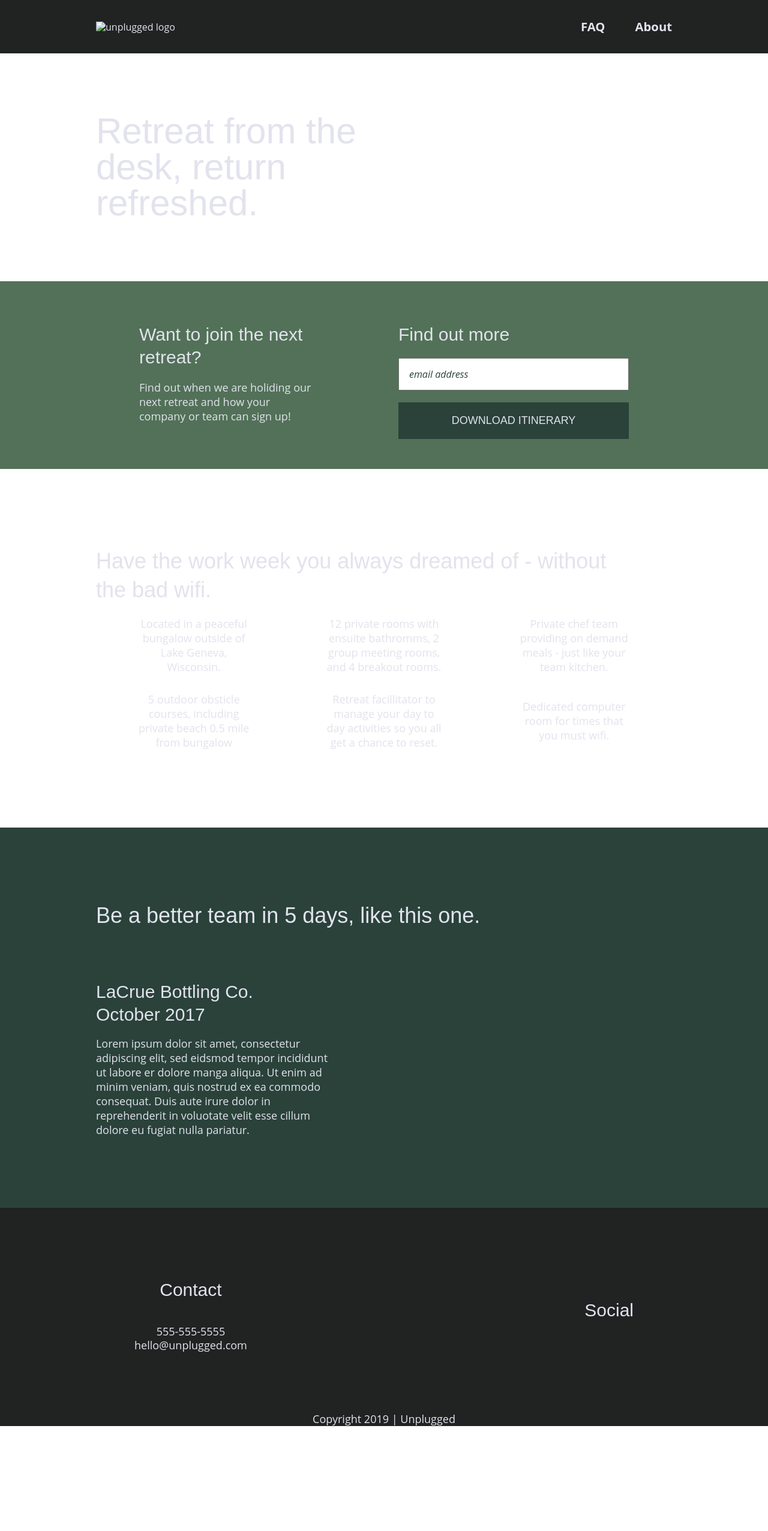
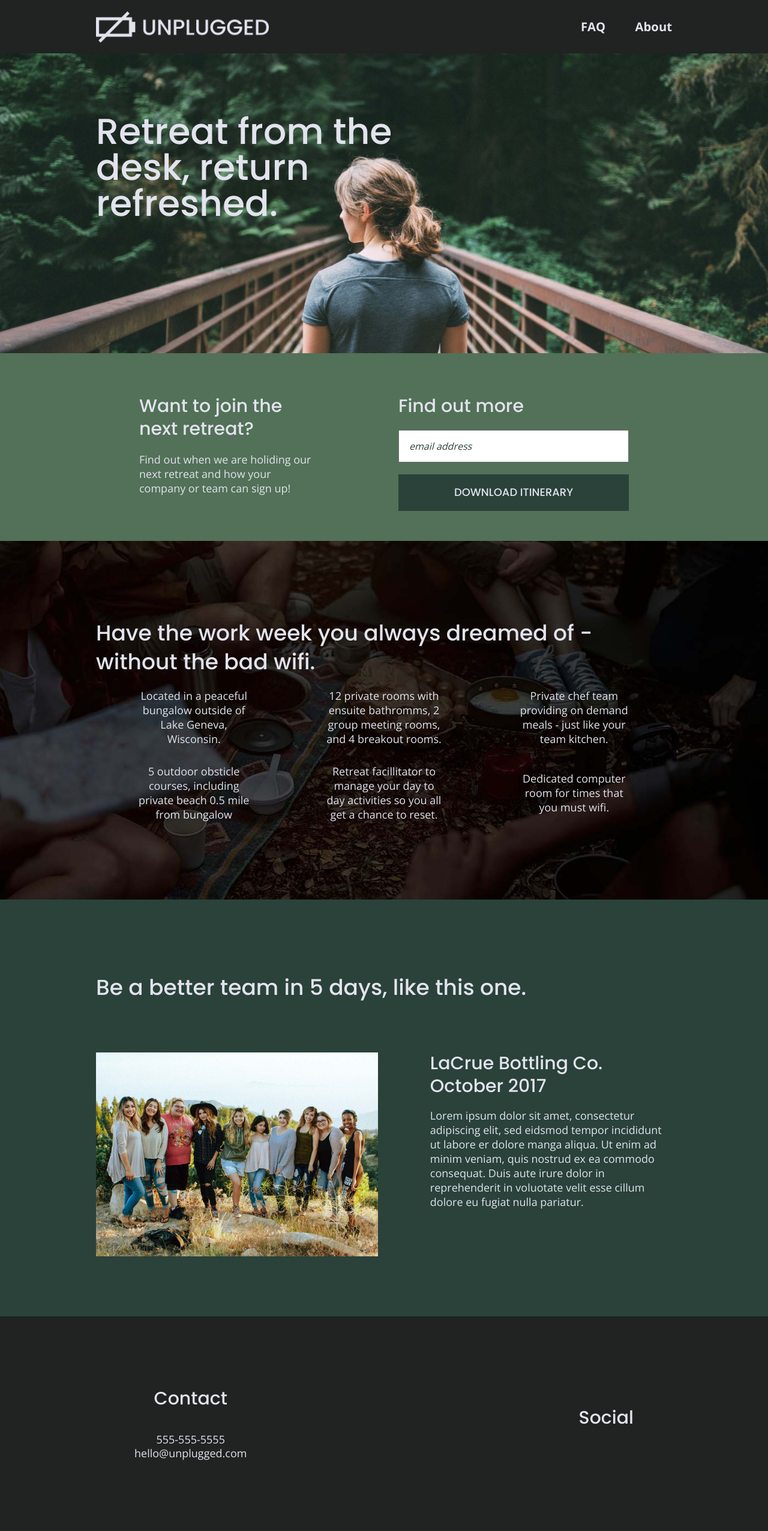
Before and after one commit to JonnyGorm/206-unplugged, a website built with Parcel: page index.html in a window 1280 px wide. Shown: the top 2553 px of the page at 60% size. Before the commit the page ends 2378 px from the top, so only its background shows below. Built offline with nearby package versions, Linux system fonts and the light colour scheme.

Commit message:
Images addded to site fixded new page error

```diff
--- a/css/main.css
+++ b/css/main.css
@@ -134,11 +134,11 @@ textarea {
    }
 
    img {
-
+     width: 100%;
    }
 
    figure {
-
+     margin: 0;
    }
 
    address {
@@ -157,28 +157,9 @@ textarea {
   margin: 50px 0;
 }
 
-.reviews {
-  background-color: #2a423a;
-}
-
-header,
-footer {
-  background-color: #202322;
-}
-
-.mission {
-  background-color: #527158;
-}
-
-.content-section {
-  background-color: #2a423a;
-}
-
-.faq {
-  background-color: #527158;
-}
 
 /*-------Base Header - Footer Styles ---------*/
+
 header,
 footer {
   display: flex;
@@ -198,6 +179,14 @@ header .content-wrapper {
   align-items: center;
   flex-flow: row wrap;
   margin: 0;
+}
+
+header figure {
+  width: 60%;
+  display: flex;
+  justify-content: center;
+  align-items: center;
+  flex-flow: row wrap;
 }
 
 .header-divider {
@@ -270,6 +259,9 @@ footer .copyright {
   display: flex;
   justify-content: center;
   flex-flow: row wrap;
+  background: url('../img/jake-melara-30679-unsplash.jpg') no-repeat center;
+  background-size: cover;
+  min-height: 500px;
 }
 
 .hero-area h1 {
@@ -324,6 +316,8 @@ input[type=button] {
   display: flex;
   justify-content: center;
   flex-flow: row wrap;
+  background: url('../img/rawpixel-800820-unsplash1.jpg') no-repeat center;
+  background-size: cover;
 }
 
 .features h2{
@@ -631,6 +625,7 @@ aside .content-wrapper .form {
   width: 85%;
 }
 
+.reviews article figure,
 .reviews article div {
   width: 49%;
 }
@@ -668,7 +663,7 @@ footer p {
 }
 
 footer .copyright {
-  width: 190px;
+  width: 100%
 }
 
 
--- a/index.html
+++ b/index.html
@@ -20,6 +20,10 @@
   <link rel="stylesheet" href="css/main.css">
 
   <meta name="theme-color" content="#fafafa">
+
+  <!-- Google Fonts -->
+  <link href="https://fonts.googleapis.com/css?family=Open+Sans:400,700|Poppins:500,700" rel="stylesheet">
+
 </head>
 
 <body>
@@ -27,17 +31,17 @@
   <!-- Add your site or application content here -->
   <header>
     <div class="content-wrapper">
-
-
-      <a href="#">
-        <img src=" " alt="unplugged logo"></a>
+      <figure>
+        <a href="#">
+          <img src="img/unpluggedlogo.png" alt="unplugged logo"></a>
+      </figure>
 
       <div class="header-divider"></div>
 
       <nav>
         <ul>
-          <li><a href="faq/index.html" taget="_blank">FAQ</a></li>
-          <li><a href="about/index.html" target="_blank">About</a></li>
+          <li><a href="faq/index.html">FAQ</a></li>
+          <li><a href="about/index.html">About</a></li>
         </ul>
       </nav>
     </div>
@@ -107,6 +111,9 @@
       <div class="content-wrapper">
         <h2> Be a better team in 5 days, like this one.</h2>
         <article>
+          <figure>
+            <img src="img/omar-lopez-296944-unsplash.jpg" alt="Retreat group">
+          </figure>
           <div>
             <h3>LaCrue Bottling Co.<br> October 2017</h3>
             <p>Lorem ipsum dolor sit amet, consectetur adipiscing elit, sed eidsmod tempor incididunt ut labore er dolore manga aliqua. Ut enim ad minim veniam, quis nostrud ex ea commodo consequat. Duis aute irure dolor in reprehenderit in voluotate velit esse cillum dolore eu fugiat nulla pariatur.</p>
@@ -155,7 +162,7 @@
 
     </div>  <!-- footer content-wrapper ends -->
 
-    <div class="copywrite">
+    <div class="copyright">
       <p>Copyright 2019 | Unplugged</p>
     </div>
 
```
Also changed, not shown: about/index.html (+8 -7 lines), faq/index.html (+9 -9 lines).
